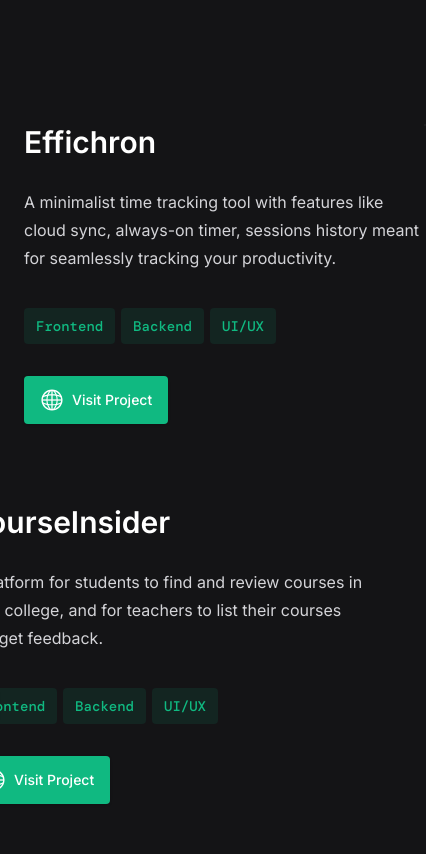
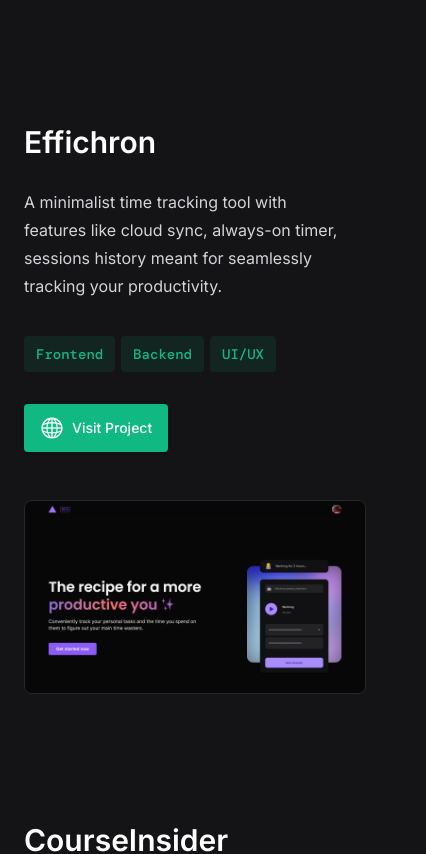
Before and after one commit to CarboxyDev/carboxy.tech, a Next.js app: page / in a window 390 px wide. Shown: the part 1020-1874 px from the top of the page, 426 px wide, since content can reach past the window. Built offline with nearby package versions, Linux system fonts and the light colour scheme; what tailwindcss-debug-screens would draw is missing.

Commit message:
Make projects section responsive

```diff
--- a/src/app/(home)/projects-section.tsx
+++ b/src/app/(home)/projects-section.tsx
@@ -7,7 +7,7 @@ export const ProjectSection = () => {
     <section className="flex flex-col sm:mb-44">
       <SectionHeading title="Featured Projects" />
       <div className="mt-50">
-        <div className="flex flex-col gap-y-20 sm:gap-y-40">
+        <div className="flex flex-col gap-y-32 lg:gap-y-40">
           {PROJECTS.map((project, index) => {
             const align = index % 2 == 0 ? 'left' : 'right';
             return (
--- a/src/components/Project.tsx
+++ b/src/components/Project.tsx
@@ -18,11 +18,14 @@ export const Project = (props: Props) => {
 
   return (
     <section
-      className={cn('flex', align === 'left' ? 'flex-row' : 'flex-row-reverse')}
+      className={cn(
+        'flex flex-col gap-x-6',
+        align === 'left' ? 'lg:flex-row' : 'lg:flex-row-reverse' // For desktop
+      )}
     >
-      <div className={align === 'left' ? 'mr-auto' : 'ml-auto'}>
+      <div className={cn('', align === 'left' ? 'lg:mr-auto' : 'lg:ml-auto')}>
         <h3 className="text-3xl font-semibold">{title}</h3>
-        <p className="mt-7 w-100 text-base leading-7 text-zinc-300">
+        <p className="mt-7 w-80 text-base leading-7 text-zinc-300 xl:w-100">
           {description}
         </p>
         <div className="mt-9 flex gap-x-[6px]">
@@ -39,7 +42,12 @@ export const Project = (props: Props) => {
           </a>
         </div>
       </div>
-      <div className={align === 'left' ? 'ml-auto' : 'mr-auto'}>
+      <div
+        className={cn(
+          'mt-12 lg:mt-0',
+          align === 'left' ? 'lg:ml-auto' : 'lg:mr-auto'
+        )}
+      >
         <Image
           src={'/' + images[0]}
           alt={images[0]}
```
